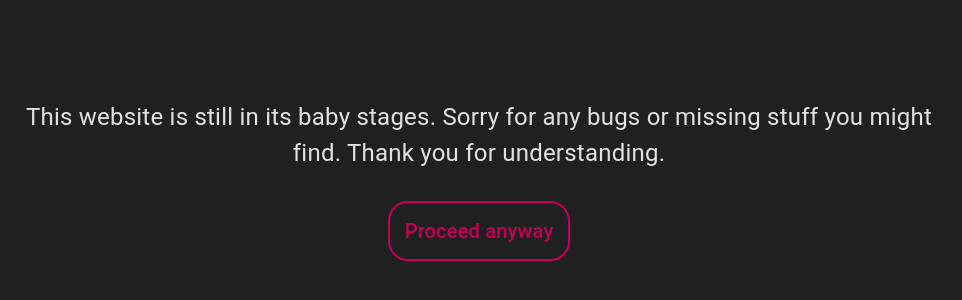
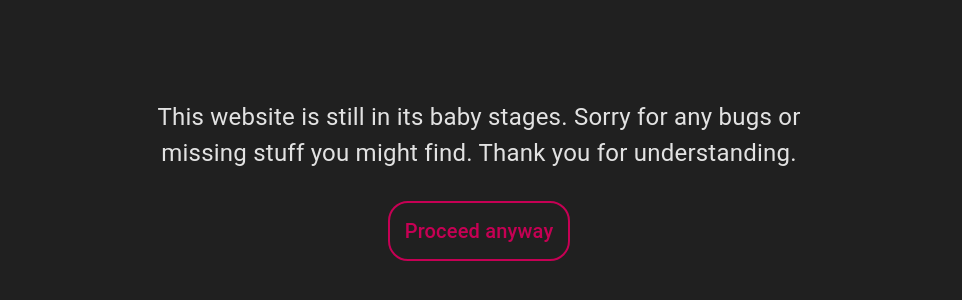
Before and after one commit to gnayiqnat/gnayiqnat.vercel.io, a React (Vite) app: page / in a window 1280 px wide. Shown: the part 220-520 px from the top of the page, without its empty margins (161-1123 px from the left). Built offline with nearby package versions, Linux system fonts and the light colour scheme.

Commit message:
Limit width on text in InProgress

```diff
--- a/src/InProgressWarning.jsx
+++ b/src/InProgressWarning.jsx
@@ -11,12 +11,13 @@ export default function InProgressWarning(props) {
 				flexDirection: 'column',
 				height: '100dvh',
 				gap: '30px',
+
 			}}
 		>
 			<Grid item>
 				<Typography
 					align='center'
-					sx={{ fontSize: '1.5rem', margin: '0px 25px' }}
+					sx={{ fontSize: '1.5rem', margin: '0px 25px', maxWidth: '700px' }}
 				>
 					This website is still in its baby stages. Sorry for any bugs or
 					missing stuff you might find. Thank you for understanding.
```
